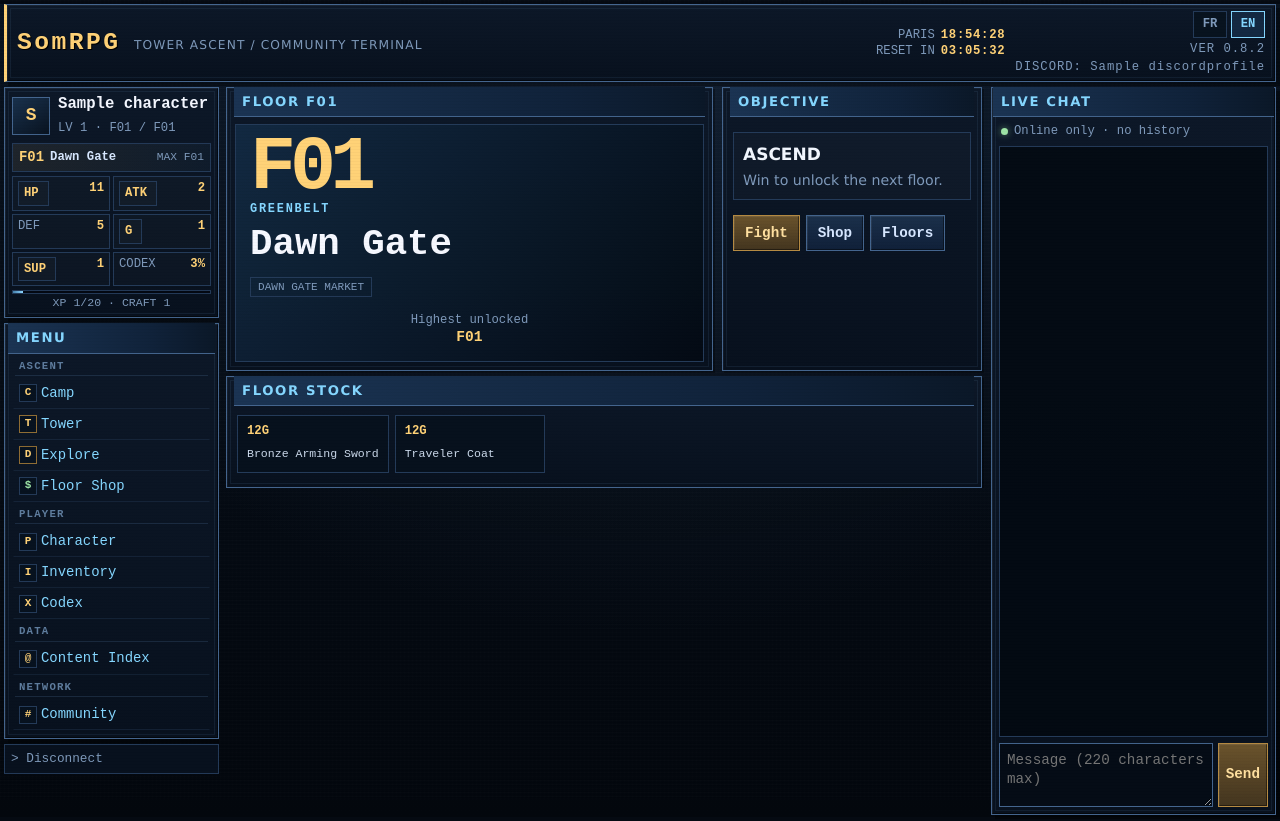
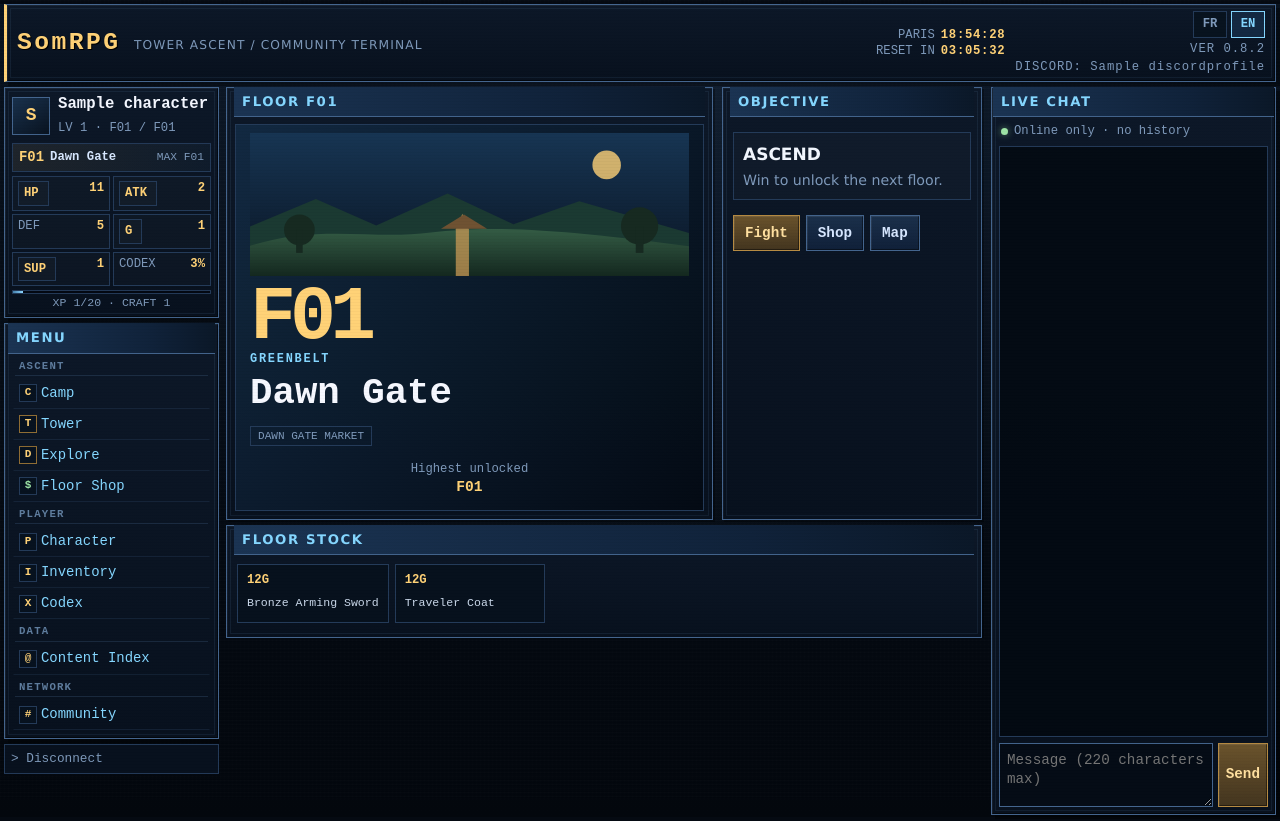
Before and after one commit to SomostVE/somrpg, a Django app: page / in a window 1280 px wide. Run offline with Django 5.2, Linux system fonts and the light colour scheme; a user stored in the database is signed in; data comes from the database, SQL or seed files in the repository; tables that the repository leaves empty hold one stand-in row (values such as "Sample post"); data that the repository does not hold is empty.

Commit message:
feat: add floor artwork to camp

```diff
--- a/templates/game/home.html
+++ b/templates/game/home.html
@@ -7,6 +7,7 @@
   <article class="retro-window page-window compact-intro">
     <div class="window-title"><span class="lang-en">FLOOR</span><span class="lang-fr">ÉTAGE</span> F{{ active_floor|stringformat:"02d" }}</div>
     <div class="page-body floor-identity">
+      {% if tower_floor %}<div class="floor-art floor-art-hero">{% include "game/_floor_art.html" with floor=tower_floor %}</div>{% endif %}
       <div class="floor-number-big">F{{ active_floor|stringformat:"02d" }}</div>
       {% if tower_floor %}
         <div class="floor-kicker">{{ tower_floor.biome|upper }}</div>
@@ -41,7 +42,7 @@
       <div class="action-row">
         <a class="button primary" href="{% url 'explore' %}"><span class="lang-en">Fight</span><span class="lang-fr">Combattre</span></a>
         <a class="button" href="{% url 'floor_shop' %}"><span class="lang-en">Shop</span><span class="lang-fr">Boutique</span></a>
-        <a class="button" href="{% url 'tower_map' %}"><span class="lang-en">Floors</span><span class="lang-fr">Étages</span></a>
+        <a class="button" href="{% url 'tower_map' %}"><span class="lang-en">Map</span><span class="lang-fr">Carte</span></a>
       </div>
     </div>
   </aside>
```
